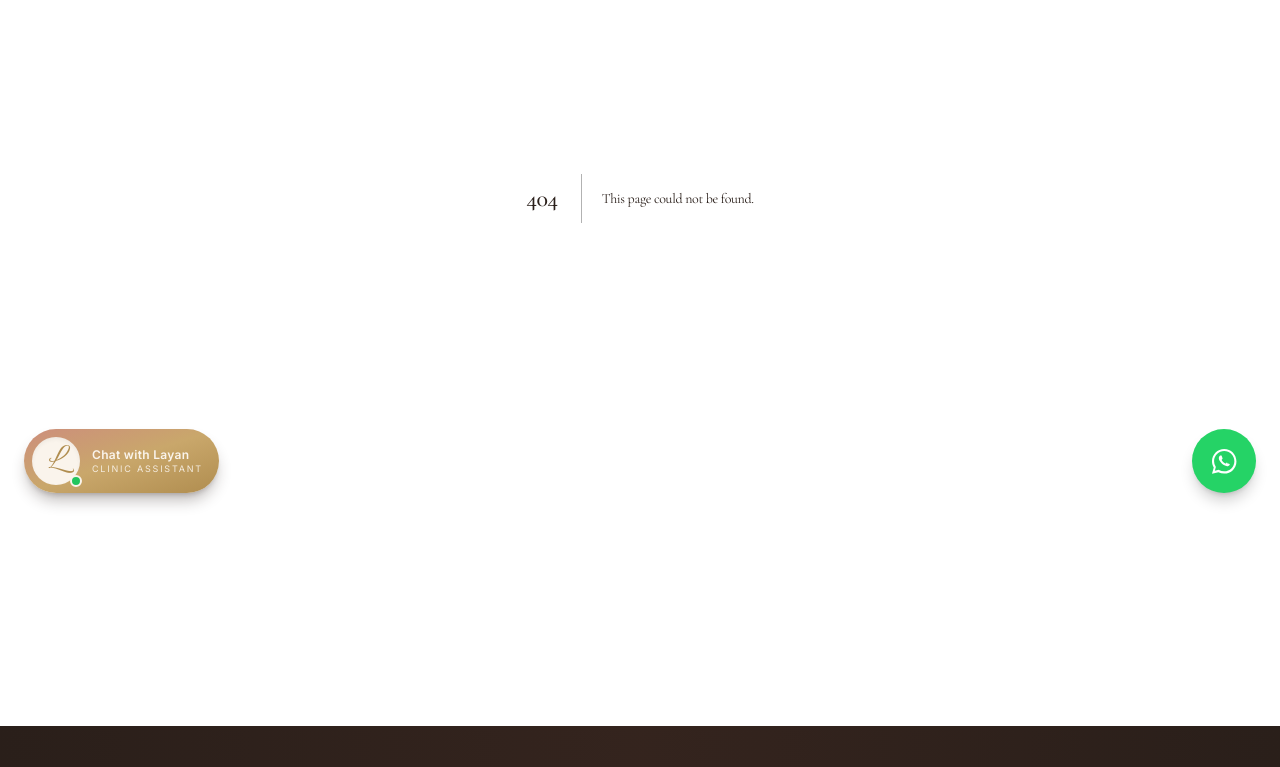
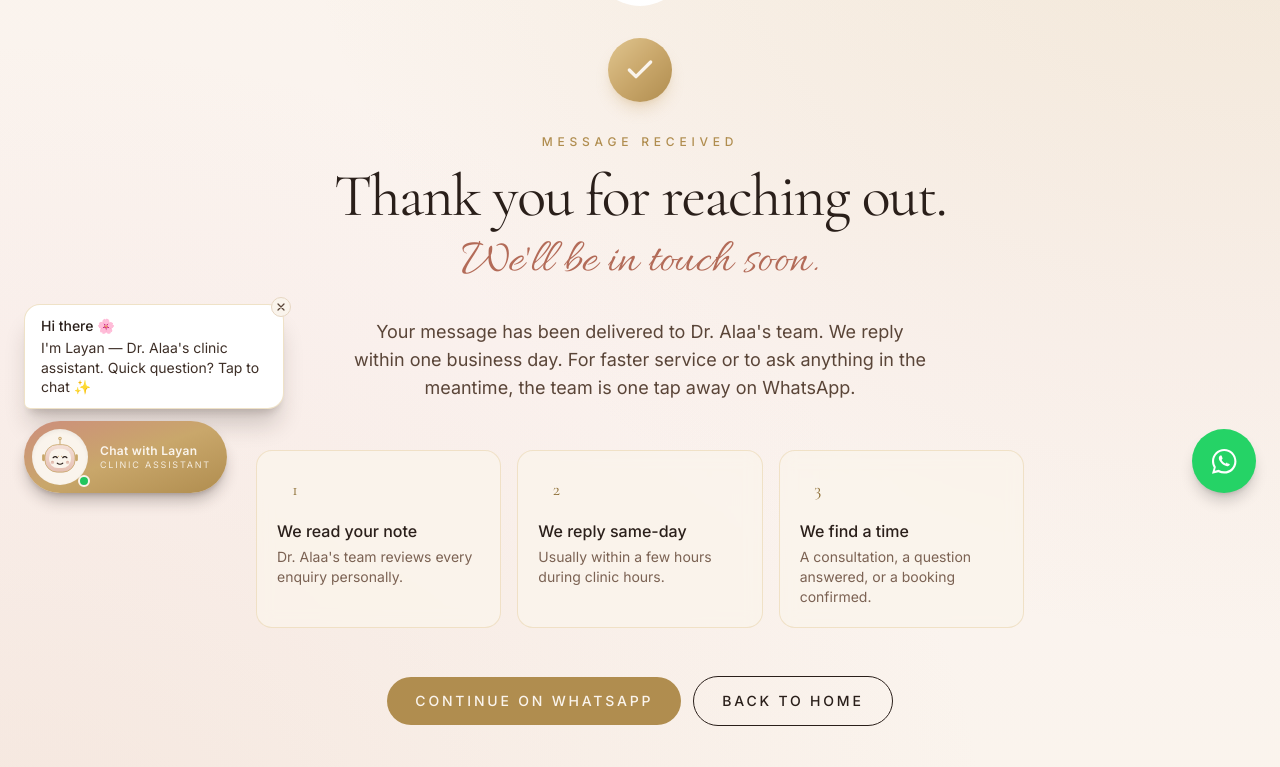
Before and after one commit to alaamagdyzidan-cmd/dralaazidan-site, a Next.js app: page /thank-you in a window 1280 px wide. Before the commit this address had no page. Shown: the part 283-1050 px from the top of the page. Built offline with nearby package versions, Linux system fonts and the light colour scheme.

Commit message:
Add thank-you page + redesign Layan with cute baby-bot avatar and peek message

```diff
--- a/app/contact/page.tsx
+++ b/app/contact/page.tsx
@@ -147,7 +147,7 @@ export default function ContactPage({
                 <input type="hidden" name="_captcha" value="false" />
                 <input type="hidden" name="_template" value="table" />
                 <input type="hidden" name="_autoresponse" value="Thank you for contacting Dr. Alaa Zidan's clinic. We have received your message and will reply within one business day. For fastest reply, you can also message us on WhatsApp at +960 793 7512." />
-                <input type="hidden" name="_next" value="https://dralaazidan.com/contact?sent=1" />
+                <input type="hidden" name="_next" value="https://dralaazidan.com/thank-you" />
                 {/* Honeypot — hidden from humans, bots fill it */}
                 <input type="text" name="_honey" style={{ display: "none" }} tabIndex={-1} autoComplete="off" />
 
--- /dev/null
+++ b/app/thank-you/page.tsx
@@ -0,0 +1,134 @@
+import type { Metadata } from "next";
+import Link from "next/link";
+import LogoMark from "@/components/LogoMark";
+
+export const metadata: Metadata = {
+  title: "Thank you",
+  description:
+    "Thank you for contacting Dr. Alaa Zidan's clinic. We have received your message and will reply within one business day.",
+  robots: { index: false, follow: false },
+};
+
+const INSTAGRAM_URL = "https://www.instagram.com/dr.alaazidan/";
+const WHATSAPP_URL = `https://wa.me/9607937512?text=${encodeURIComponent(
+  "Hello Dr. Alaa, I just submitted the contact form on your site."
+)}`;
+
+export default function ThankYouPage() {
+  return (
+    <section className="relative isolate overflow-hidden">
+      {/* Brand gradient background */}
+      <div className="absolute inset-0 -z-10 bg-gradient-to-b from-sand-50 via-rose-50 to-sand-50" />
+      <div className="absolute inset-0 -z-10 bg-[radial-gradient(ellipse_at_top_right,rgba(201,167,107,0.18),transparent_55%),radial-gradient(ellipse_at_bottom_left,rgba(229,191,178,0.25),transparent_55%)]" />
+
+      <div className="container-page relative flex min-h-[80vh] flex-col items-center justify-center py-20 text-center md:py-28">
+        {/* Brand mark */}
+        <div className="flex justify-center">
+          <LogoMark size="xl" variant="light" />
+        </div>
+
+        {/* Decorative gold check + arc */}
+        <div className="mt-8 flex flex-col items-center">
+          <span className="flex h-16 w-16 items-center justify-center rounded-full bg-gradient-to-br from-gold-300 via-gold-400 to-gold-500 text-sand-50 shadow-lg shadow-gold-400/30">
+            <svg
+              viewBox="0 0 24 24"
+              fill="none"
+              stroke="currentColor"
+              strokeWidth="2.5"
+              strokeLinecap="round"
+              strokeLinejoin="round"
+              className="h-8 w-8"
+              aria-hidden
+            >
+              <path d="M20 6L9 17l-5-5" />
+            </svg>
+          </span>
+        </div>
+
+        <span className="mt-8 inline-block text-[10px] font-medium uppercase tracking-[0.4em] text-gold-500 sm:text-xs">
+          Message received
+        </span>
+
+        <h1 className="mt-4 font-serif text-4xl leading-[1.1] text-ink-900 sm:text-5xl md:text-6xl">
+          Thank you for reaching out.
+        </h1>
+
+        <p className="mt-3 font-script text-3xl text-rose-400 sm:text-4xl md:text-5xl">
+          We'll be in touch soon.
+        </p>
+
+        <p className="mx-auto mt-8 max-w-xl text-base leading-relaxed text-ink-700 md:text-lg">
+          Your message has been delivered to Dr. Alaa's team. We reply within
+          one business day. For faster service or to ask anything in the
+          meantime, the team is one tap away on WhatsApp.
+        </p>
+
+        {/* What happens next */}
+        <div className="mt-12 grid w-full max-w-3xl gap-4 sm:grid-cols-3">
+          <div className="rounded-2xl border border-gold-300/40 bg-sand-50/80 p-5 text-left backdrop-blur">
+            <span className="flex h-9 w-9 items-center justify-center rounded-full bg-gold-100 text-gold-600">
+              <span className="font-serif text-lg">1</span>
+            </span>
+            <p className="mt-3 font-medium text-ink-900">We read your note</p>
+            <p className="mt-1 text-sm text-ink-600">
+              Dr. Alaa's team reviews every enquiry personally.
+            </p>
+          </div>
+          <div className="rounded-2xl border border-gold-300/40 bg-sand-50/80 p-5 text-left backdrop-blur">
+            <span className="flex h-9 w-9 items-center justify-center rounded-full bg-gold-100 text-gold-600">
+              <span className="font-serif text-lg">2</span>
+            </span>
+            <p className="mt-3 font-medium text-ink-900">We reply same-day</p>
+            <p className="mt-1 text-sm text-ink-600">
+              Usually within a few hours during clinic hours.
+            </p>
+          </div>
+          <div className="rounded-2xl border border-gold-300/40 bg-sand-50/80 p-5 text-left backdrop-blur">
+            <span className="flex h-9 w-9 items-center justify-center rounded-full bg-gold-100 text-gold-600">
+              <span className="font-serif text-lg">3</span>
+            </span>
+            <p className="mt-3 font-medium text-ink-900">We find a time</p>
+            <p className="mt-1 text-sm text-ink-600">
+              A consultation, a question answered, or a booking confirmed.
+            </p>
+          </div>
+        </div>
+
+        {/* CTAs */}
+        <div className="mt-12 flex flex-col items-stretch justify-center gap-3 sm:flex-row sm:items-center">
+          <Link
+            href={WHATSAPP_URL}
+            target="_blank"
+            rel="noopener noreferrer"
+            className="btn-primary"
+          >
+            Continue on WhatsApp
+          </Link>
+          <Link href="/" className="btn-outline">
+            Back to Home
+          </Link>
+        </div>
+
+        {/* Quiet helpful links */}
+        <div className="mt-10 flex flex-wrap items-center justify-center gap-x-6 gap-y-2 text-[10px] uppercase tracking-[0.3em] text-ink-600">
+          <Link href="/services" className="hover:text-gold-500">
+            Services
+          </Link>
+          <span className="h-1 w-1 rounded-full bg-gold-400" />
+          <Link href="/blog" className="hover:text-gold-500">
+            Blog
+          </Link>
+          <span className="h-1 w-1 rounded-full bg-gold-400" />
+          <Link
+            href={INSTAGRAM_URL}
+            target="_blank"
+            rel="noopener noreferrer"
+            className="hover:text-gold-500"
+          >
+            Instagram
+          </Link>
+        </div>
+      </div>
+    </section>
+  );
+}
--- a/components/AiAgent.tsx
+++ b/components/AiAgent.tsx
@@ -23,58 +23,99 @@ const SUGGESTIONS: { label: string; intent: string }[] = [
   { label: "What services?", intent: "services" },
 ];
 
+/** Layan's cute chatbot avatar — friendly baby-bot face in brand colors. */
+function LayanAvatar({ size = 44 }: { size?: number }) {
+  return (
+    <svg
+      viewBox="0 0 64 64"
+      width={size}
+      height={size}
+      aria-hidden
+      className="block"
+    >
+      <defs>
+        <linearGradient id="layanBodyGrad" x1="0" y1="0" x2="0" y2="1">
+          <stop offset="0%" stopColor="#F4E0D8" />
+          <stop offset="100%" stopColor="#E5BFB2" />
+        </linearGradient>
+        <linearGradient id="layanCheekGrad" x1="0" y1="0" x2="0" y2="1">
+          <stop offset="0%" stopColor="#CD8E7C" stopOpacity="0.7" />
+          <stop offset="100%" stopColor="#CD8E7C" stopOpacity="0.3" />
+        </linearGradient>
+      </defs>
+
+      {/* Antenna with sparkle */}
+      <line x1="32" y1="6" x2="32" y2="13" stroke="#C9A76B" strokeWidth="1.5" strokeLinecap="round" />
+      <circle cx="32" cy="5" r="2.5" fill="#C9A76B" />
+      <circle cx="32" cy="5" r="1" fill="#FAF4EC" />
+
+      {/* Head (rounded square) */}
+      <rect x="10" y="14" width="44" height="40" rx="18" fill="url(#layanBodyGrad)" stroke="#C9A76B" strokeWidth="1.2" />
+
+      {/* Inner screen / face area */}
+      <rect x="16" y="20" width="32" height="28" rx="13" fill="#FAF4EC" />
+
+      {/* Cute eyes (closed/curved happy) */}
+      <path d="M22 33 Q25 30 28 33" stroke="#2A1F1A" strokeWidth="1.8" strokeLinecap="round" fill="none" />
+      <path d="M36 33 Q39 30 42 33" stroke="#2A1F1A" strokeWidth="1.8" strokeLinecap="round" fill="none" />
+
+      {/* Sparkle dots near eyes */}
+      <circle cx="29.5" cy="31" r="0.9" fill="#C9A76B" />
+      <circle cx="34.5" cy="31" r="0.9" fill="#C9A76B" />
+
+      {/* Cheeks blush */}
+      <circle cx="21" cy="40" r="2.4" fill="url(#layanCheekGrad)" />
+      <circle cx="43" cy="40" r="2.4" fill="url(#layanCheekGrad)" />
+
+      {/* Smile */}
+      <path d="M28 41 Q32 44 36 41" stroke="#2A1F1A" strokeWidth="1.6" strokeLinecap="round" fill="none" />
+
+      {/* Side "ear" buttons */}
+      <rect x="6" y="28" width="4" height="10" rx="2" fill="#C9A76B" />
+      <rect x="54" y="28" width="4" height="10" rx="2" fill="#C9A76B" />
+    </svg>
+  );
+}
+
 function intentReply(input: string): { text: string; showWhatsAppCta: boolean } {
   const q = input.toLowerCase();
 
-  // Greetings
   if (/^(hi|hello|hey|salam|assalam|good (morning|afternoon|evening))\b/.test(q)) {
     return {
       text: "Hi there! 🌸 I'm Layan, Dr. Alaa's clinic assistant. How can I help you today? For booking and personal advice, the team replies fastest on WhatsApp.",
       showWhatsAppCta: true,
     };
   }
-
-  // Booking
   if (/\b(book|appointment|schedule|reservation|consult|consultation|reserve)\b/.test(q)) {
     return {
       text: "Lovely — appointments are arranged on WhatsApp ✨ Dr. Alaa's team replies same-day and will find a time that suits you.",
       showWhatsAppCta: true,
     };
   }
-
-  // Price / cost
   if (/\b(price|cost|fee|how much|pricing|rate|expensive|cheap|charge)\b/.test(q)) {
     return {
       text: "Pricing is always tailored after a quick consultation — every plan is personal. The team can share a quote on WhatsApp 💫",
       showWhatsAppCta: true,
     };
   }
-
-  // Location / where
   if (/\b(where|location|address|directions|map|clinic|hulhumal|maldives|egypt)\b/.test(q)) {
     return {
       text: "The clinic is at Life Care Medical Center, Hulhumalé, Maldives 🌴 Dr. Alaa also practises in Egypt. For directions or to book, WhatsApp is fastest.",
       showWhatsAppCta: true,
     };
   }
-
-  // Hours / time
   if (/\b(hour|time|open|close|when|availability|today|tomorrow|saturday|sunday|friday|weekend|monday|tuesday|wednesday|thursday)\b/.test(q)) {
     return {
       text: "We're open every day from 6:00 PM to 11:00 PM, by appointment 🌙 To reserve a time, please message on WhatsApp — same-day reply.",
       showWhatsAppCta: true,
     };
   }
-
-  // Services
   if (/\b(service|treatment|offer|what.+do|what.+you|menu|list|procedure)\b/.test(q)) {
     return {
       text: "Dr. Alaa specialises in aesthetic dermatology 🌸 Botox, dermal fillers, microneedling, exosomes for hair, chemical peels, lasers, and pigmentation care. You can browse them all on the Services page, or ask the team on WhatsApp.",
       showWhatsAppCta: true,
     };
   }
-
-  // Specific treatments
   if (/\b(botox|wrinkle|frown|forehead|crow)\b/.test(q)) {
     return {
       text: "Yes — anti-wrinkle injections (Botox) for frown lines, forehead, and crow's feet are one of Dr. Alaa's signature treatments ✨ For dosing and a personal plan, WhatsApp is best.",
@@ -111,48 +152,36 @@ function intentReply(input: string): { text: string; showWhatsAppCta: boolean }
       showWhatsAppCta: true,
     };
   }
-
-  // Contact / phone / email
   if (/\b(contact|phone|number|call|whatsapp|email|reach)\b/.test(q)) {
     return {
       text: `WhatsApp and calls: ${WHATSAPP_NUMBER}. Instagram: @dr.alaazidan. Same-day replies, always 🌸`,
       showWhatsAppCta: true,
     };
   }
-
-  // About the doctor
   if (/\b(who|about|experience|dr|doctor|alaa|zidan|background|qualification)\b/.test(q)) {
     return {
       text: "Dr. Alaa Zidan is an aesthetic and medical doctor with 5+ years of experience in aesthetic dermatology, practising in the Maldives and Egypt ✨",
       showWhatsAppCta: true,
     };
   }
-
-  // Safety / pain / downtime
   if (/\b(safe|pain|hurt|side effect|recovery|downtime|risk|complication)\b/.test(q)) {
     return {
       text: "Every treatment begins with a thorough medical assessment, so safety and comfort always come first 🌸 Specific recovery, side-effects, and what's right for you depend on your skin — the team will walk you through it on WhatsApp.",
       showWhatsAppCta: true,
     };
   }
-
-  // Bot identity
   if (/\b(human|bot|robot|ai|real person|are you|who are you|your name|layan)\b/.test(q)) {
     return {
       text: "I'm Layan 🌸 a friendly automated assistant for Dr. Alaa's clinic. For real conversations and bookings, the team is one tap away on WhatsApp.",
       showWhatsAppCta: true,
     };
   }
-
-  // Thanks
   if (/\b(thank|thanks|cheers|appreciate)\b/.test(q)) {
     return {
       text: "You're very welcome ✨ Whenever you're ready, the team is right there on WhatsApp.",
       showWhatsAppCta: true,
     };
   }
-
-  // Default
   return {
     text: "I'm not sure I have the perfect answer for that 🌸 For anything specific, please message Dr. Alaa's team on WhatsApp — they reply same-day.",
     showWhatsAppCta: true,
@@ -161,6 +190,8 @@ function intentReply(input: string): { text: string; showWhatsAppCta: boolean }
 
 export default function AiAgent() {
   const [open, setOpen] = useState(false);
+  const [showPeek, setShowPeek] = useState(false);
+  const [peekDismissed, setPeekDismissed] = useState(false);
   const [input, setInput] = useState("");
   const [messages, setMessages] = useState<Message[]>([
     {
@@ -171,6 +202,13 @@ export default function AiAgent() {
     },
   ]);
   const scrollRef = useRef<HTMLDivElement>(null);
+
+  // After ~4 seconds on the page, Layan "sends" a peek message bubble
+  useEffect(() => {
+    if (open || peekDismissed) return;
+    const t = setTimeout(() => setShowPeek(true), 4000);
+    return () => clearTimeout(t);
+  }, [open, peekDismissed]);
 
   useEffect(() => {
     if (scrollRef.current) {
@@ -212,22 +250,60 @@ export default function AiAgent() {
     sendMessage(map[intent] ?? intent);
   }
 
+  function openChat() {
+    setOpen(true);
+    setShowPeek(false);
+    setPeekDismissed(true);
+  }
+
   return (
     <>
-      {/* Floating launcher — bottom-LEFT */}
+      {/* Floating launcher — bottom-LEFT, with peek message bubble */}
       {!open && (
+        <div className="fixed bottom-6 left-6 z-50 flex flex-col items-start gap-3">
+          {/* Peek message — appears after a delay like Layan said hi */}
+          {showPeek && (
             <button
               type="button"
-          onClick={() => setOpen(true)}
+              onClick={openChat}
+              className="group relative max-w-[260px] origin-bottom-left animate-[peekIn_0.4s_ease-out] rounded-2xl rounded-bl-md border border-gold-300/50 bg-white px-4 py-3 text-left text-sm text-ink-800 shadow-xl shadow-ink-900/20 transition hover:shadow-2xl"
+            >
+              {/* Close X */}
+              <span
+                role="button"
+                tabIndex={0}
+                aria-label="Dismiss"
+                onClick={(e) => {
+                  e.stopPropagation();
+                  setShowPeek(false);
+                  setPeekDismissed(true);
+                }}
+                className="absolute -right-2 -top-2 flex h-5 w-5 cursor-pointer items-center justify-center rounded-full border border-sand-200 bg-sand-50 text-ink-700 transition hover:text-ink-900"
+              >
+                <svg viewBox="0 0 24 24" fill="none" stroke="currentColor" strokeWidth="2.5" strokeLinecap="round" strokeLinejoin="round" className="h-3 w-3">
+                  <path d="M18 6L6 18M6 6l12 12" />
+                </svg>
+              </span>
+              <p className="font-medium leading-tight text-ink-900">Hi there 🌸</p>
+              <p className="mt-1 leading-snug">
+                I'm Layan — Dr. Alaa's clinic assistant. Quick question? Tap to chat ✨
+              </p>
+            </button>
+          )}
+
+          {/* The bot avatar button */}
+          <button
+            type="button"
+            onClick={openChat}
             aria-label="Open Layan, the clinic assistant"
-          className="group fixed bottom-6 left-6 z-50 flex items-center gap-3 rounded-full bg-gradient-to-br from-rose-300 via-gold-400 to-gold-500 px-2 py-2 pr-4 text-sand-50 shadow-lg shadow-ink-900/30 transition hover:scale-[1.03] focus:outline-none focus-visible:ring-4 focus-visible:ring-gold-300"
+            className="group relative flex items-center gap-3 rounded-full bg-gradient-to-br from-rose-300 via-gold-400 to-gold-500 px-2 py-2 pr-4 text-sand-50 shadow-lg shadow-ink-900/30 transition hover:scale-[1.03] focus:outline-none focus-visible:ring-4 focus-visible:ring-gold-300"
           >
-          {/* Layan avatar */}
-          <span className="relative flex h-11 w-11 items-center justify-center rounded-full bg-sand-50 text-gold-500 shadow-inner md:h-12 md:w-12">
-            <span className="font-script text-3xl leading-none md:text-4xl" aria-hidden>
-              L
-            </span>
+            {/* Cute bot avatar */}
+            <span className="relative flex h-12 w-12 items-center justify-center rounded-full bg-sand-50 shadow-inner md:h-14 md:w-14">
+              <LayanAvatar size={44} />
               <span className="absolute -bottom-0.5 -right-0.5 h-3 w-3 rounded-full border-2 border-sand-50 bg-green-500" />
+              {/* Subtle pulse ring to draw the eye */}
+              <span className="pointer-events-none absolute inset-0 animate-ping rounded-full bg-rose-300/40" />
             </span>
             <span className="flex flex-col items-start leading-tight">
               <span className="text-xs font-semibold tracking-wide">Chat with Layan</span>
@@ -236,6 +312,7 @@ export default function AiAgent() {
               </span>
             </span>
           </button>
+        </div>
       )}
 
       {/* Chat panel */}
@@ -248,18 +325,14 @@ export default function AiAgent() {
           {/* Header */}
           <div className="flex items-center justify-between border-b border-sand-200 bg-gradient-to-br from-sand-50 via-rose-50 to-sand-50 px-5 py-4">
             <div className="flex items-center gap-3">
-              <span className="relative flex h-11 w-11 items-center justify-center rounded-full bg-gradient-to-br from-rose-300 via-gold-400 to-gold-500 shadow">
-                <span className="flex h-9 w-9 items-center justify-center rounded-full bg-sand-50 text-gold-500">
-                  <span className="font-script text-3xl leading-none" aria-hidden>
-                    L
-                  </span>
+              <span className="relative flex h-12 w-12 items-center justify-center rounded-full bg-gradient-to-br from-rose-300 via-gold-400 to-gold-500 shadow">
+                <span className="flex h-10 w-10 items-center justify-center rounded-full bg-sand-50">
+                  <LayanAvatar size={36} />
                 </span>
                 <span className="absolute -bottom-0.5 -right-0.5 h-3 w-3 rounded-full border-2 border-sand-50 bg-green-500" />
               </span>
               <div>
-                <p className="font-serif text-base leading-tight text-ink-900">
-                  Layan
-                </p>
+                <p className="font-serif text-base leading-tight text-ink-900">Layan</p>
                 <p className="text-[10px] uppercase tracking-[0.25em] text-gold-500">
                   Clinic assistant · Online
                 </p>
@@ -328,7 +401,6 @@ export default function AiAgent() {
             ))}
           </div>
 
-          {/* Suggestions — only show if conversation hasn't started yet */}
           {messages.length <= 1 && (
             <div className="border-t border-sand-200 bg-sand-50 px-4 py-3">
               <p className="text-[10px] uppercase tracking-[0.25em] text-gold-500">
@@ -349,7 +421,6 @@ export default function AiAgent() {
             </div>
           )}
 
-          {/* Input */}
           <form
             onSubmit={handleSubmit}
             className="flex items-center gap-2 border-t border-sand-200 bg-white px-3 py-3"
@@ -384,7 +455,6 @@ export default function AiAgent() {
             </button>
           </form>
 
-          {/* Footer note */}
           <div className="border-t border-sand-200 bg-sand-50 px-4 py-2 text-center">
             <p className="text-[10px] uppercase tracking-[0.2em] text-ink-600">
               Layan · automated · WhatsApp for personal help
@@ -392,6 +462,20 @@ export default function AiAgent() {
           </div>
         </div>
       )}
+
+      {/* Animation keyframes for the peek message */}
+      <style jsx global>{`
+        @keyframes peekIn {
+          0% {
+            opacity: 0;
+            transform: translateY(8px) scale(0.92);
+          }
+          100% {
+            opacity: 1;
+            transform: translateY(0) scale(1);
+          }
+        }
+      `}</style>
     </>
   );
 }
```
Lines whose indentation alone changed are shown as unchanged.
